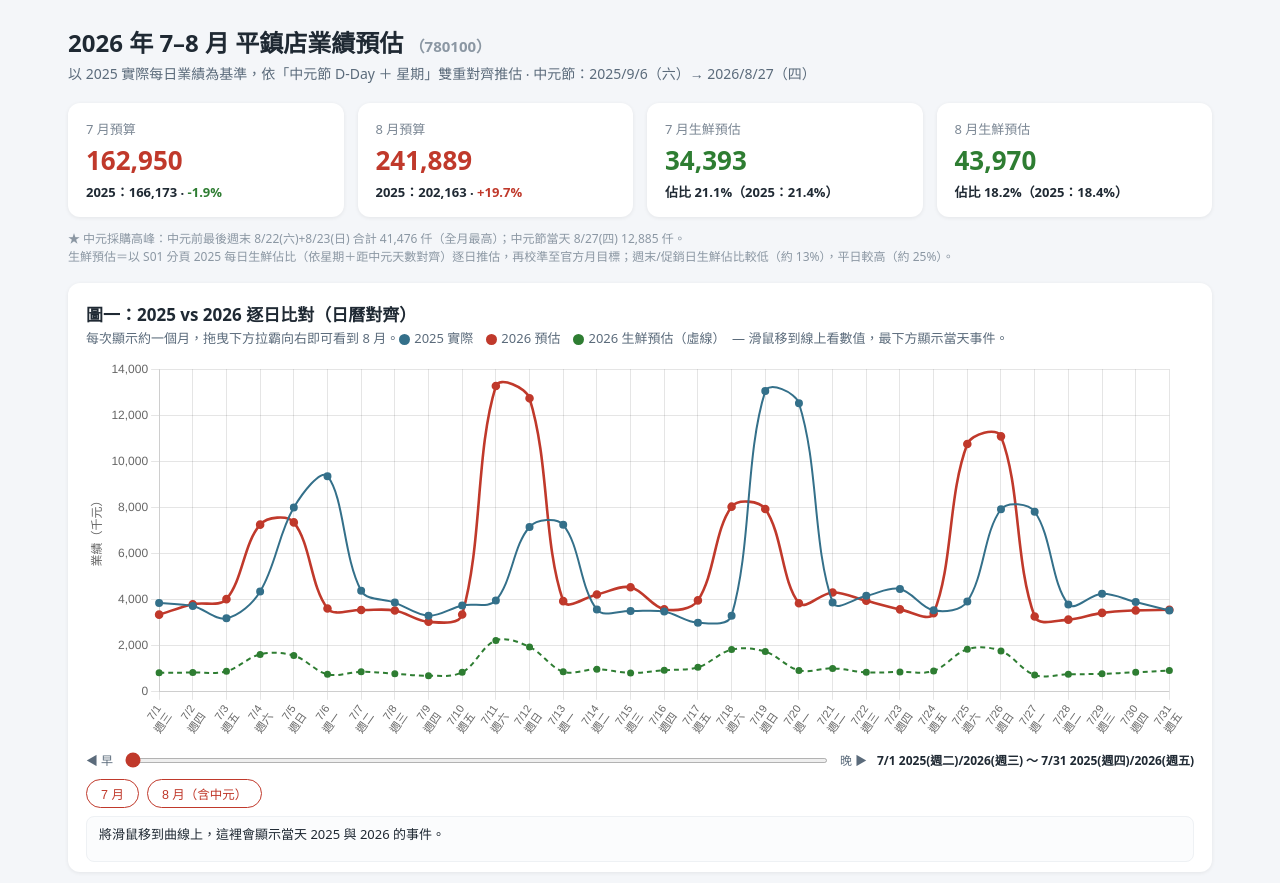
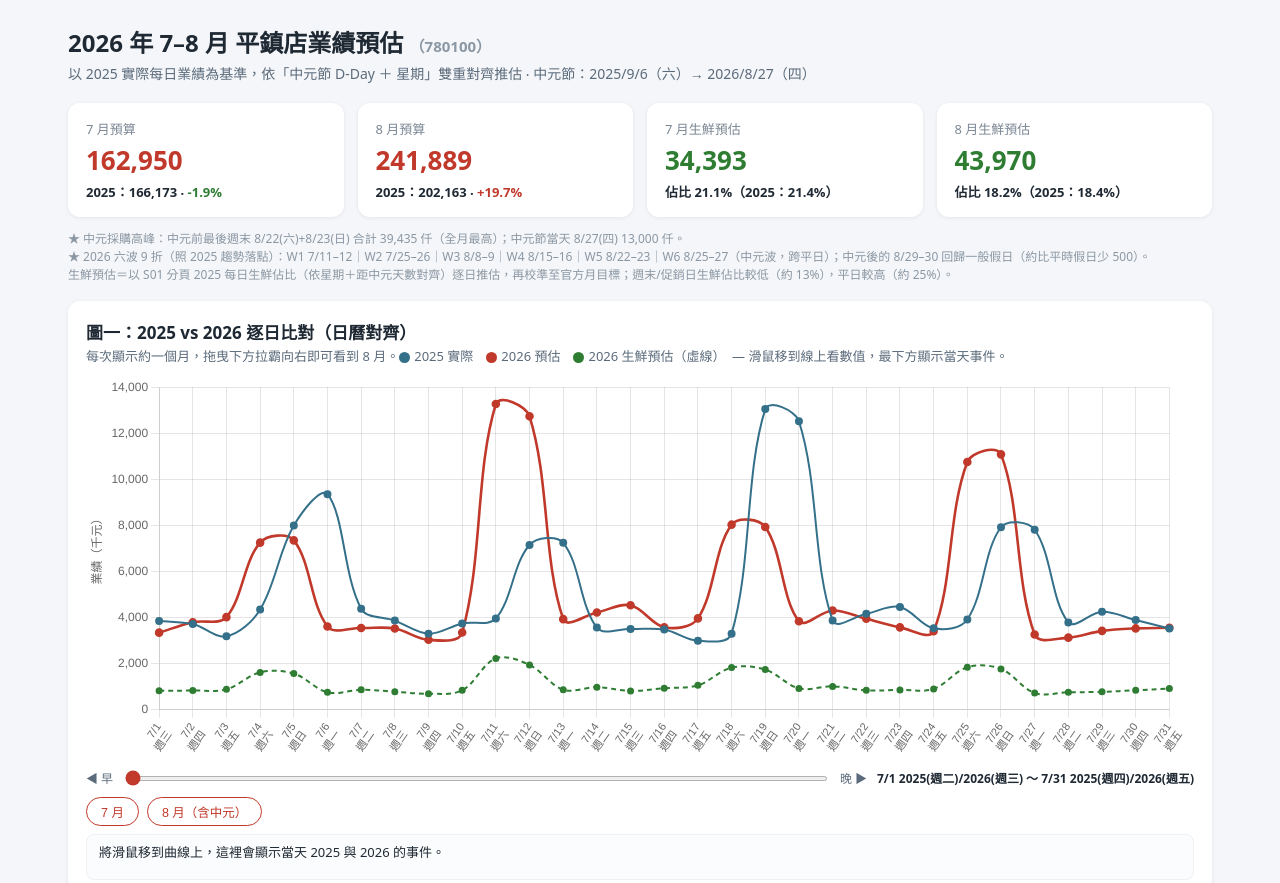
Before and after one commit to cchlu-netizen/px-budget-2026, a plain HTML site: page index.html in a window 1280 px wide. Shown: the top 883 px of the page. Drawn offline with nearby package versions, Linux system fonts and the light colour scheme.

Commit message:
更正HTML說明文字: 峰值39,435/中元13,000, 補六波9折與8/29-30假日說明

```diff
--- a/index.html
+++ b/index.html
@@ -54,7 +54,7 @@
     <div class="card"><div class="lab">7 月生鮮預估</div><div class="big" style="color:#2e7d32">34,393</div><div class="g">佔比 21.1%（2025：21.4%）</div></div>
     <div class="card"><div class="lab">8 月生鮮預估</div><div class="big" style="color:#2e7d32">43,970</div><div class="g">佔比 18.2%（2025：18.4%）</div></div>
   </div>
-  <div class="note" style="margin:-12px 0 18px">★ 中元採購高峰：中元前最後週末 8/22(六)+8/23(日) 合計 41,476 仟（全月最高）；中元節當天 8/27(四) 12,885 仟。<br>生鮮預估＝以 S01 分頁 2025 每日生鮮佔比（依星期＋距中元天數對齊）逐日推估，再校準至官方月目標；週末/促銷日生鮮佔比較低（約 13%），平日較高（約 25%）。</div>
+  <div class="note" style="margin:-12px 0 18px">★ 中元採購高峰：中元前最後週末 8/22(六)+8/23(日) 合計 39,435 仟（全月最高）；中元節當天 8/27(四) 13,000 仟。<br>★ 2026 六波 9 折（照 2025 趨勢落點）：W1 7/11–12｜W2 7/25–26｜W3 8/8–9｜W4 8/15–16｜W5 8/22–23｜W6 8/25–27（中元波，跨平日）；中元後的 8/29–30 回歸一般假日（約比平時假日少 500）。<br>生鮮預估＝以 S01 分頁 2025 每日生鮮佔比（依星期＋距中元天數對齊）逐日推估，再校準至官方月目標；週末/促銷日生鮮佔比較低（約 13%），平日較高（約 25%）。</div>
 
   <div class="panel">
     <h2>圖一：2025 vs 2026 逐日比對（日曆對齊）</h2>
```
